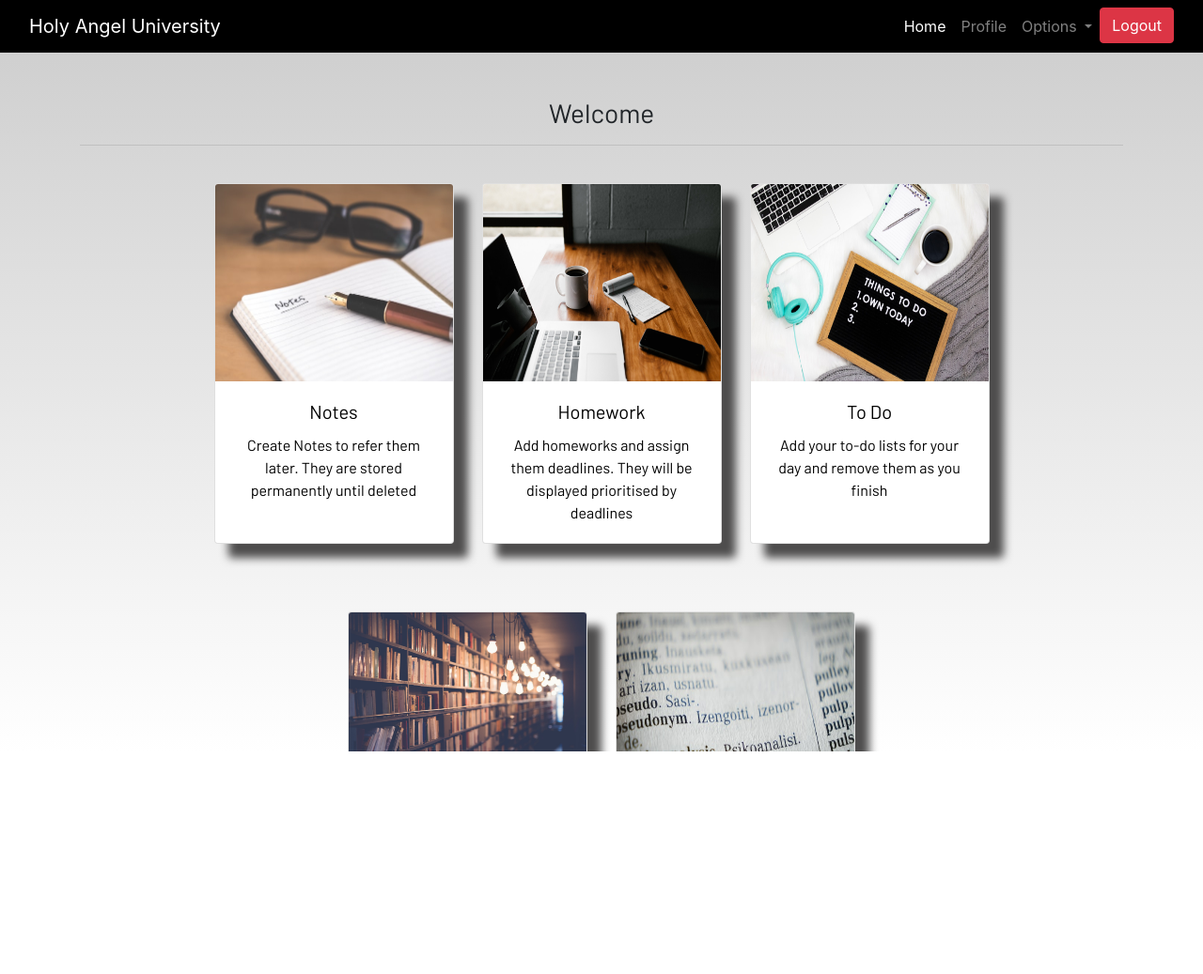
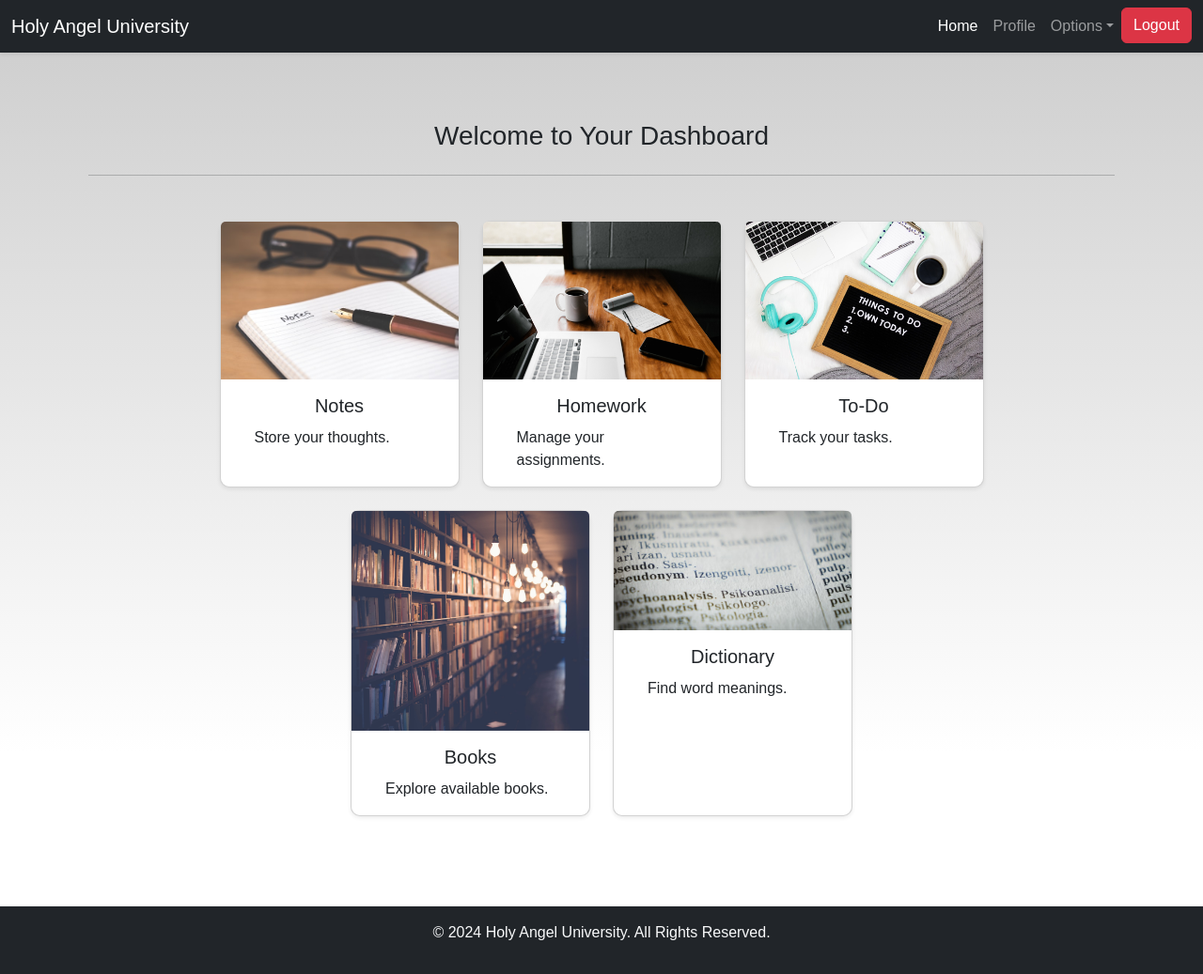
Before and after one commit to godwyn123/studentstudyportal, a Django app: page / in a window 1280 px wide. Shown: the whole page at 94% size. Before the commit the page ends 800 px from the top, so only its background shows below. Run offline with Django 5.2, Linux system fonts and the light colour scheme; a user stored in the database is signed in; some libraries are stand-ins or nearby versions; some web fonts are replaced.

Commit message:
Added some fixes sa Dictionary, Homepage at sa css. And more, hindi ko na alam

```diff
--- a/dashboard/templates/dashboard/base.html
+++ b/dashboard/templates/dashboard/base.html
@@ -8,21 +8,21 @@
   <meta name="viewport" content="width=device-width, initial-scale=1.0" />
   <meta http-equiv="X-UA-Compatible" content="ie=edge" />
   <title>Student-dashboard</title>
-  <script src="https://ajax.googleapis.com/ajax/libs/jquery/3.5.1/jquery.min.js"></script>
-  <link rel="stylesheet" href="https://stackpath.bootstrapcdn.com/bootstrap/4.3.1/css/bootstrap.min.css"
-    integrity="sha384-ggOyR0iXCbMQv3Xipma34MD+dH/1fQ784/j6cY/iJTQUOhcWr7x9JvoRxT2MZw1T" crossorigin="anonymous" />
-  <link rel="stylesheet" href="https://use.fontawesome.com/releases/v5.7.2/css/all.css"
-    integrity="sha384-fnmOCqbTlWIlj8LyTjo7mOUStjsKC4pOpQbqyi7RrhN7udi9RwhKkMHpvLbHG9Sr" crossorigin="anonymous" />
+
+  <!-- Bootstrap 5 and Font Awesome -->
+  <link href="https://cdn.jsdelivr.net/npm/bootstrap@5.3.0-alpha1/dist/css/bootstrap.min.css" rel="stylesheet">
+  <link rel="stylesheet" href="https://use.fontawesome.com/releases/v5.7.2/css/all.css" />
+
   <link rel="stylesheet" href="{% static 'css/main.css' %}" />
 </head>
 
 <body>
+  <!-- Navbar -->
   <header>
-    <nav class="navbar navbar-expand-lg navbar-dark bg-dark">
+    <nav class="navbar navbar-expand-lg navbar-dark bg-dark shadow-sm">
       <div class="container-fluid">
         <a class="navbar-brand" href="{% url 'home' %}">Holy Angel University</a>
-          <button class="navbar-toggler" type="button" data-bs-toggle="collapse" data-bs-target="#navbarSupportedContent"
-          aria-controls="navbarSupportedContent" aria-expanded="false" aria-label="Toggle navigation">
+        <button class="navbar-toggler" type="button" data-bs-toggle="collapse" data-bs-target="#navbarSupportedContent" aria-controls="navbarSupportedContent" aria-expanded="false" aria-label="Toggle navigation">
           <span class="navbar-toggler-icon"></span>
         </button>
         <div class="collapse navbar-collapse justify-content-end" id="navbarSupportedContent">
@@ -35,22 +35,21 @@
               <a class="nav-link" href="{% url 'profile' %}">Profile</a>
             </li>
             <li class="nav-item dropdown">
-              <a class="nav-link dropdown-toggle" href="#" id="navbarDropdown" role="button" data-toggle="dropdown"
-                aria-haspopup="true" aria-expanded="false">
-                Options
-              </a>
-              <div class="dropdown-menu" aria-labelledby="navbarDropdown">
-                <a class="dropdown-item" href="{% url 'books' %}">Books</a>
-                <a class="dropdown-item" href="{% url 'dictionary' %}">Dictionary</a>
-                <a class="dropdown-item" href="{% url 'todo' %}">To-do</a>
-                <a class="dropdown-item" href="{% url 'homework' %}">Homework</a>
-                <a class="dropdown-item" href="{% url 'notes' %}">Notes</a>
-              </div>
+              <a class="nav-link dropdown-toggle" href="#" id="navbarDropdown" role="button" data-bs-toggle="dropdown" aria-expanded="false">Options</a>
+              <ul class="dropdown-menu" aria-labelledby="navbarDropdown">
+                <li><a class="dropdown-item" href="{% url 'books' %}">Books</a></li>
+                <li><a class="dropdown-item" href="{% url 'dictionary' %}">Dictionary</a></li>
+                <li><a class="dropdown-item" href="{% url 'todo' %}">To-do</a></li>
+                <li><a class="dropdown-item" href="{% url 'homework' %}">Homework</a></li>
+                <li><a class="dropdown-item" href="{% url 'notes' %}">Notes</a></li>
+              </ul>
             </li>
-            <form action="{% url 'logout' %}" method="post" style="display:inline;">
+            <li class="nav-item">
+              <form action="{% url 'logout' %}" method="post" class="d-inline">
                 {% csrf_token %}
                 <button type="submit" class="btn btn-danger">Logout</button>
               </form>
+            </li>
             {% else %}
             <li class="nav-item">
               <a class="nav-link" href="{% url 'register' %}">Register</a>
@@ -64,27 +63,27 @@
       </div>
     </nav>
   </header>
-  <br /><br />
-  <main>
 
+  <main class="py-4">
+    <div class="container">
       {% if messages %}
       {% for msg in messages %}
       <div class="alert alert-{{ msg.tags }}">{{ msg }}</div>
       {% endfor %}
       {% endif %}
 
+      {% block content %}
+      {% endblock %}
+    </div>
+  </main>
 
-    {% block content %}
-    {% endblock content %}
+  <!-- Footer -->
+  <footer class="bg-dark text-light text-center py-3 mt-auto">
+    <p>&copy; 2024 Holy Angel University. All Rights Reserved.</p>
+  </footer>
 
-  </main>
-  <script src="https://cdnjs.cloudflare.com/ajax/libs/jquery/3.3.1/jquery.min.js"></script>
-  <script src="https://cdnjs.cloudflare.com/ajax/libs/popper.js/1.14.7/umd/popper.min.js"
-    integrity="sha384-UO2eT0CpHqdSJQ6hJty5KVphtPhzWj9WO1clHTMGa3JDZwrnQq4sF86dIHNDz0W1" crossorigin="anonymous">
-  </script>
-  <script src="https://stackpath.bootstrapcdn.com/bootstrap/4.3.1/js/bootstrap.min.js"
-    integrity="sha384-JjSmVgyd0p3pXB1rRibZUAYoIIy6OrQ6VrjIEaFf/nJGzIxFDsf4x0xIM+B07jRM" crossorigin="anonymous">
-  </script>
+  <!-- Bootstrap 5 Scripts -->
+  <script src="https://cdn.jsdelivr.net/npm/bootstrap@5.3.0-alpha1/dist/js/bootstrap.bundle.min.js"></script>
 </body>
 
 </html>
--- a/dashboard/templates/dashboard/home.html
+++ b/dashboard/templates/dashboard/home.html
@@ -1,76 +1,76 @@
 {% extends 'dashboard/base.html' %}
 {% load static %}
 {% block content %}
+
 <script>
-    // Check if the user is logged in
   const isAuthenticated = {{ user.is_authenticated|yesno:"true,false" }};
   if (!isAuthenticated) {
-        // Redirect to the login page if the user is not authenticated
     window.location.href = "{% url 'login' %}";
   }
 </script>
 
-<section class="container text-center">
-    <h3>Welcome</h3>
-    <hr> <br>
-    <div class="row justify-content-center">  <!-- Center the row -->
-        <div class="col-md-3">
-            <a href="{% url 'notes' %}">
-                <div class="card">
-                    <img class="card-img-top" src="{% static 'images/notes.jpg' %}" alt="Notes image">
+<section class="container text-center my-5"> <!-- Adjusted margin -->
+  <h3 class="mb-4">Welcome to Your Dashboard</h3>
+  <hr class="mb-5">
+
+  <div class="row justify-content-center">
+    <div class="col-md-3 mb-4">
+      <a href="{% url 'notes' %}" class="text-decoration-none">
+        <div class="card shadow-sm h-100">
+          <img class="card-img-top" src="{% static 'images/notes.jpg' %}" alt="Notes">
           <div class="card-body">
             <h5 class="card-title">Notes</h5>
-                        Create Notes to refer them later. They are stored permanently until deleted
+            <p class="card-text">Store your thoughts.</p> <!-- Shortened description -->
           </div>
         </div>
       </a>
     </div>
 
-        <div class="col-md-3">
-            <a href="{% url 'homework' %}">
-                <div class="card">
-                    <img class="card-img-top" src="{% static 'images/homework.jpg' %}" alt="Notes image">
+    <div class="col-md-3 mb-4">
+      <a href="{% url 'homework' %}" class="text-decoration-none">
+        <div class="card shadow-sm h-100">
+          <img class="card-img-top" src="{% static 'images/homework.jpg' %}" alt="Homework">
           <div class="card-body">
             <h5 class="card-title">Homework</h5>
-                        Add homeworks and assign them deadlines. They will be displayed prioritised by deadlines
+            <p class="card-text">Manage your assignments.</p> <!-- Shortened description -->
           </div>
         </div>
       </a>
     </div>
 
-        <div class="col-md-3">
-            <a href="{% url 'todo' %}">
-                <div class="card">
-                    <img class="card-img-top" src="{% static 'images/todo.jpg' %}" alt="Notes image">
+    <div class="col-md-3 mb-4">
+      <a href="{% url 'todo' %}" class="text-decoration-none">
+        <div class="card shadow-sm h-100">
+          <img class="card-img-top" src="{% static 'images/todo.jpg' %}" alt="To-do">
           <div class="card-body">
-                        <h5 class="card-title">To Do</h5>
-                        Add your to-do lists for your day and remove them as you finish
+            <h5 class="card-title">To-Do</h5>
+            <p class="card-text">Track your tasks.</p> <!-- Shortened description -->
           </div>
         </div>
       </a>
     </div>
   </div>
-    <br><br><br>
-    <div class="row justify-content-center">  <!-- Center the row -->
-        <div class="col-md-3">
-            <a href="{% url 'notes' %}">
-                <div class="card mt-20">
-                    <img class="card-img-top" src="{% static 'images/books.jpg' %}" alt="Notes image">
+
+  <div class="row justify-content-center">
+    <div class="col-md-3 mb-4">
+      <a href="{% url 'books' %}" class="text-decoration-none">
+        <div class="card shadow-sm h-100">
+          <img class="card-img-top" src="{% static 'images/books.jpg' %}" alt="Books">
           <div class="card-body">
             <h5 class="card-title">Books</h5>
-                        Browse books from a list of neatly organised book menu
+            <p class="card-text">Explore available books.</p> <!-- Shortened description -->
           </div>
         </div>
       </a>
     </div>
 
-        <div class="col-md-3">
-            <a href="{% url 'dictionary' %}">
-                <div class="card">
-                    <img class="card-img-top" src="{% static 'images/dictionary.jpg' %}" alt="Notes image">
+    <div class="col-md-3 mb-4">
+      <a href="{% url 'dictionary' %}" class="text-decoration-none">
+        <div class="card shadow-sm h-100">
+          <img class="card-img-top" src="{% static 'images/dictionary.jpg' %}" alt="Dictionary">
           <div class="card-body">
             <h5 class="card-title">Dictionary</h5>
-                        A vocabulary from a book is troubling you? No problem, enter the word, and the meaning will be displayed almost instantaneously.
+            <p class="card-text">Find word meanings.</p> <!-- Shortened description -->
           </div>
         </div>
       </a>
--- a/dashboard/views.py
+++ b/dashboard/views.py
@@ -3,7 +3,9 @@ from django.shortcuts import render, redirect
 from .forms import *
 from django.contrib import messages
 from django.views import generic
+from django.contrib.auth.decorators import login_required
 import requests
+
 
 
 # Create your views here.
@@ -171,41 +173,79 @@ def books(request):
         return render(request, 'dashboard/books.html', context)
 
 
+import requests
+from django.shortcuts import render
+from .forms import DashboardForm
+
+import requests
+from django.shortcuts import render
+from .forms import DashboardForm
+
 def dictionary(request):
     if request.method == "POST":
         form = DashboardForm(request.POST)
-        text = request.POST['text']
-        url = "https://api.dictionaryapi.dev/api/v2/entries/en/" + text
-        r = requests.get(url)
-        answer = r.json()
+        text = request.POST.get('text', '').strip()  # Strip whitespace for clean input
+        api_key = "b27a1c5b-0f42-4081-ba58-e0b96c33db4f"
+        url = f"https://dictionaryapi.com/api/v3/references/thesaurus/json/{text}?key={api_key}"
 
-        try:
-            phonetics = answer[0]['phonetics'][0]['text']
-            audio = answer[0]['phonetics'][0]['audio']
-            definition = answer[0]['meanings'][0]['definitions'][0]['definition']
-            example = answer[0]['meanings'][0]['definitions'][0].get('example', 'No example available.')
-            synonyms = answer[0]['meanings'][0]['definitions'][0].get('synonyms', [])
-
-            context = {
-                'form': form,
-                'input': text,
-                'phonetics': phonetics,
-                'audio': audio,
-                'definition': definition,
-                'example': example,
-                'synonyms': synonyms
-            }
-        except (IndexError, KeyError):
+        if not text:
             context = {
                 'form': form,
                 'input': '',
+                'error': 'Please enter a word to search.'
+            }
+            return render(request, "dashboard/dictionary.html", context)
+
+        try:
+            r = requests.get(url)
+            print("Request URL:", url)  # Log the request URL
+            print("Status Code:", r.status_code)  # Log the status code
+            r.raise_for_status()  # Raise an error for bad status codes
+            answer = r.json()
+            print("API Response:", answer)  # Log the full API response
+
+            if isinstance(answer, list) and answer:
+                word_data = answer[0]
+
+                if isinstance(word_data, dict):
+                    definition = word_data.get('shortdef', ['No definition available'])[0]
+                    synonyms = word_data.get('meta', {}).get('syns', [[]])[0]
+
+                    context = {
+                        'form': form,
+                        'input': text,
+                        'definition': definition,
+                        'synonyms': synonyms or ['No synonyms available'],
+                    }
+                else:
+                    context = {'form': form, 'input': 'No results found'}
+            else:
+                context = {'form': form, 'input': 'No results found'}
+
+        except requests.exceptions.HTTPError as http_err:
+            context = {
+                'form': form,
+                'input': '',
+                'error': f"HTTP error occurred: {http_err} (Status Code: {http_err.response.status_code})"
+            }
+        except requests.exceptions.RequestException as req_err:
+            context = {
+                'form': form,
+                'input': '',
+                'error': f"Error fetching data from the API: {str(req_err)}"
+            }
+        except Exception as e:
+            context = {
+                'form': form,
+                'input': '',
+                'error': f"An unexpected error occurred: {str(e)}"
             }
 
         return render(request, "dashboard/dictionary.html", context)
+
     else:
         form = DashboardForm()
-        context = {'form': form}
-        return render(request, "dashboard/dictionary.html", context)
+        return render(request, "dashboard/dictionary.html", {'form': form})
 
 
 def register(request):
--- a/static/css/main.css
+++ b/static/css/main.css
@@ -6,204 +6,175 @@ html {
     width: 100%;
 }
 
-
-main {
-    font-family: Barlow, Quicksand, Rubik, sans-serif, serif, 'Times New Roman', Times, serif !important;
+body {
+    background: linear-gradient(rgba(0, 0, 0, 0.2), rgba(255, 255, 255, 0.5));
+    background-repeat: no-repeat;
+    max-width: 100%;
+    overflow-x: hidden;
+    font-family: Arial, sans-serif; /* Changed to Arial */
 }
 
-footer {
-    font-family: Rubik, sans-serif, serif, 'Times New Roman', Times, serif;
+/* General typography */
+main {
+    padding: 20px;
 }
 
+/* Footer */
+footer {
+    background-color: #f8f9fa;
+    text-align: center;
+    position: relative;
+    bottom: 0;
+    width: 100%;
+    padding: 15px 0;
+}
+
+/* Custom scrollbar */
 .example::-webkit-scrollbar {
     display: none;
 }
 
+/* Navbar */
 .navbar {
-    background-color: rgb(0, 0, 0) !important;
-    /* background: linear-gradient(to bottom, #33ccff 0%, #ff99cc 100%) !important; */
+    background-color: rgb(0, 0, 0);
 }
 
+/* Cards */
 .card {
-    box-shadow: 15px 15px 10px rgb(78, 77, 77);
-
+    box-shadow: 0 4px 6px rgba(0, 0, 0, 0.1);
+    border-radius: 10px;
+    transition: transform 0.2s ease;
 }
 
+.card:hover {
+    transform: scale(1.05);
+}
+
+.card-header {
+    background-color: rgb(152, 214, 230);
+    color: black;
+    padding: 20px;
+    font-size: 1.2rem;
+}
 
 .card-header:hover {
-    background: rgb(11, 22, 83) !important;
-    color: whitesmoke !important;
-    transition: 0.1s ease-in;
+    background: rgb(11, 22, 83);
+    color: whitesmoke;
 }
 
+.card h4 {
+    margin: 20px;
+    text-align: left;
+}
+
+.card p {
+    text-align: left;
+    margin: 10px 20px;
+    line-height: 1.5;
+}
+
+/* Links */
 a {
-    text-decoration: none !important;
+    text-decoration: none;
     color: black;
 }
 
 a:hover {
-    text-decoration: none;
     color: black;
 }
 
-
-
-.custom-header:hover {
-    background: rgb(143, 189, 186) !important;
-}
-
-.card-header {
-    color: black !important;
-    background: rgb(152, 214, 230) !important;
-    transition: 0.3s ease-in;
-
-}
-
-.nav-link:hover {
-    background: black !important;
-    color: white !important;
-    transition: 0.7s ease;
-}
-
-.icon-bar {
-    color: black;
-}
-
-
-
-
-
-.card h4 {
-    margin: 40px 40px 0 40px;
-    text-align: left;
-}
-
-.card h6 {
-    margin: 25px 40px 0 40px;
-    text-align: left;
-}
-
-.card p {
-    text-align: right;
-    margin-right: 50px;
-    line-height: 10px;
-}
-
-
+/* Buttons */
 .button {
-    display: inline-block;
     font-family: "Montserrat", "Trebuchet MS", Helvetica, sans-serif;
-
-    padding: .8em 1.4em;
-    padding-right: 4.7em;
+    padding: 10px 20px;
     background: #009ED8;
     border: none;
     color: white;
-}
-
-.card img {
-    height: 210px;
-}
-
-/* .card:hover {
-    opacity: 0.9;
-    transform: scale(1.02);
-    transition: 0.5s ease;
-} */
-
-html,
-body {
-    max-width: 100%;
-    overflow-x: hidden;
-    height: 100%;
-    width: 100%;
-}
-
-body {
-    background: linear-gradient(rgba(0, 0, 0, 0.2), rgba(255, 255, 255, 0.5));
-    /*background: linear-gradient(to bottom, #33ccff 0%, #ff99cc 100%)*/
-    overflow-x: hidden;
-    background-repeat: no-repeat;
-}
-
-
-
-.card-header {
-    background-color: rgb(133, 204, 231);
-}
-
-
-
-.myimage {
-    opacity: 1;
-    display: block;
-    transition: .5s ease;
-    backface-visibility: hidden;
-}
-
-.card-img-top:hover {
-    opacity: 0.9;
-    transform: scale(1.02);
-    transition: 0.2s ease;
-
-}
-
-.col-md-3 .card {
-    width: 100%;
-    height: 100%;
-
+    border-radius: 5px;
 }
 
 .btn:hover {
     background: black;
     color: white;
-    border: 0.5px solid white;
+    border: 1px solid white;
+}
+
+/* Custom audio icons */
+.fa {
+    color: black;
 }
 
 .fa:hover {
     color: red;
-
 }
 
-.fa {
-    color: black;
+/* Footer adjustments */
+footer .container-fluid {
+    padding: 10px 15px;
 }
 
-.profa {
-    color: black;
-}
-
-
-footer .container-fluid {
-    padding: 10vmin 10vmin;
-}
-
-footer .column a+a {
+footer .column a + a {
     padding: 0 0.7em;
 }
 
+/* Remove excess spacing below footer */
+footer {
+    margin-bottom: 0;
+    padding-bottom: 0;
+}
 
-
+/* Spacing fixes */
 .content-section {
     background: #ffffff;
-    padding: 10px 20px;
+    padding: 20px;
     border: 1px solid #dddddd;
     border-radius: 3px;
     margin-bottom: 20px;
 }
 
-/*
-.content-section a:hover {
-    background: red;
-} */
-
+/* Account images */
 .account-img {
-    height: 125px !important;
-    width: 125px !important;
+    height: 125px;
+    width: 125px;
     margin-right: 20px;
-    margin-bottom: 16px;
 }
 
 .account-heading {
     font-size: 2.5rem;
 }
+
+/* Custom adjustments */
+.nav-link:hover {
+    background: black;
+    color: white;
+    transition: 0.7s ease;
+}
+
+.card-img-top:hover {
+    transform: scale(1.02);
+    opacity: 0.9;
+}
+
+/* General table styling */
+table {
+    width: 100%; /* Full width for tables */
+    border-collapse: collapse; /* Prevents double borders */
+    margin-bottom: 20px; /* Space below the table */
+}
+
+/* Table cells */
+td, th {
+    padding: 10px 15px; /* Adds space inside the cells */
+    text-align: left; /* Align text to the left */
+    border: 1px solid #dddddd; /* Optional: Adds a light border around cells */
+}
+
+/* Header cells */
+th {
+    background-color: rgb(152, 214, 230); /* Background for header */
+}
+
+/* Improve line height for better readability */
+td {
+    line-height: 1.6; /* Adjust as needed */
+}
```
Also changed, not shown: dashboard/templates/dashboard/dictionary.html (+7 -18 lines), db.sqlite3. Lines whose indentation alone changed are shown as unchanged.
